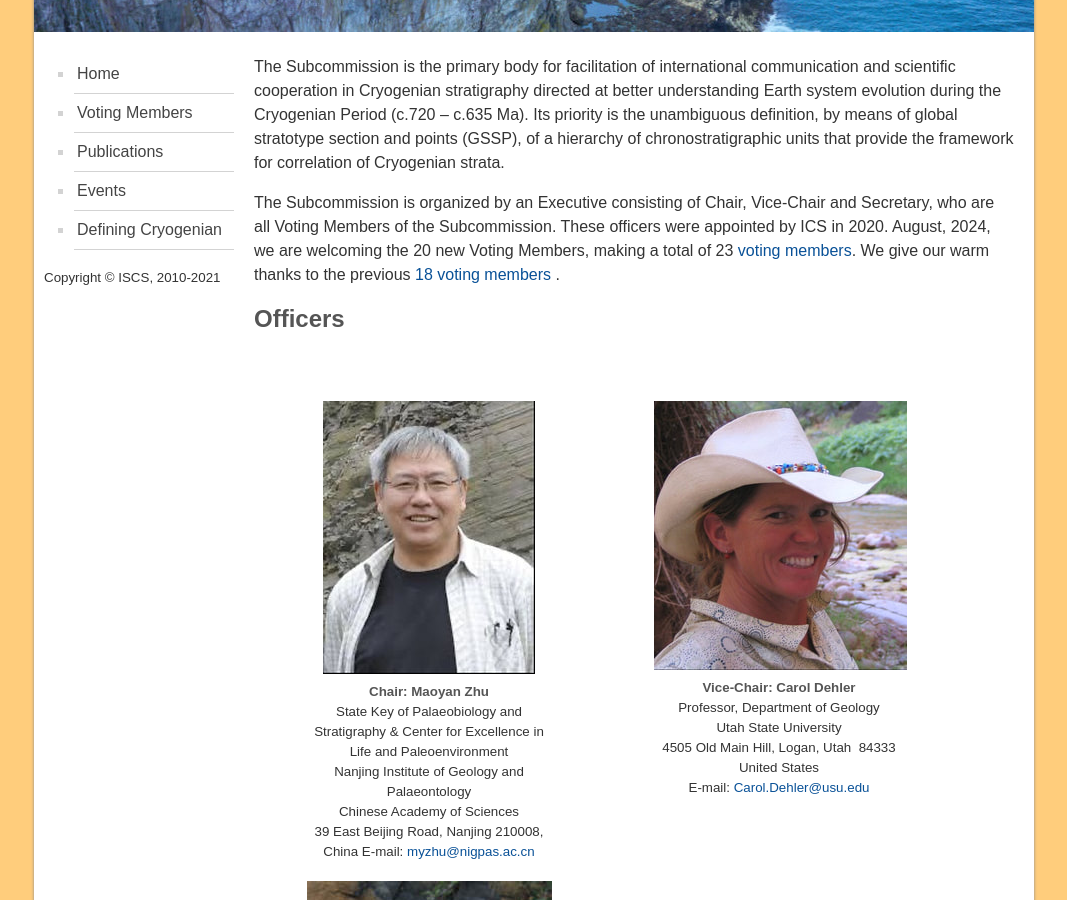
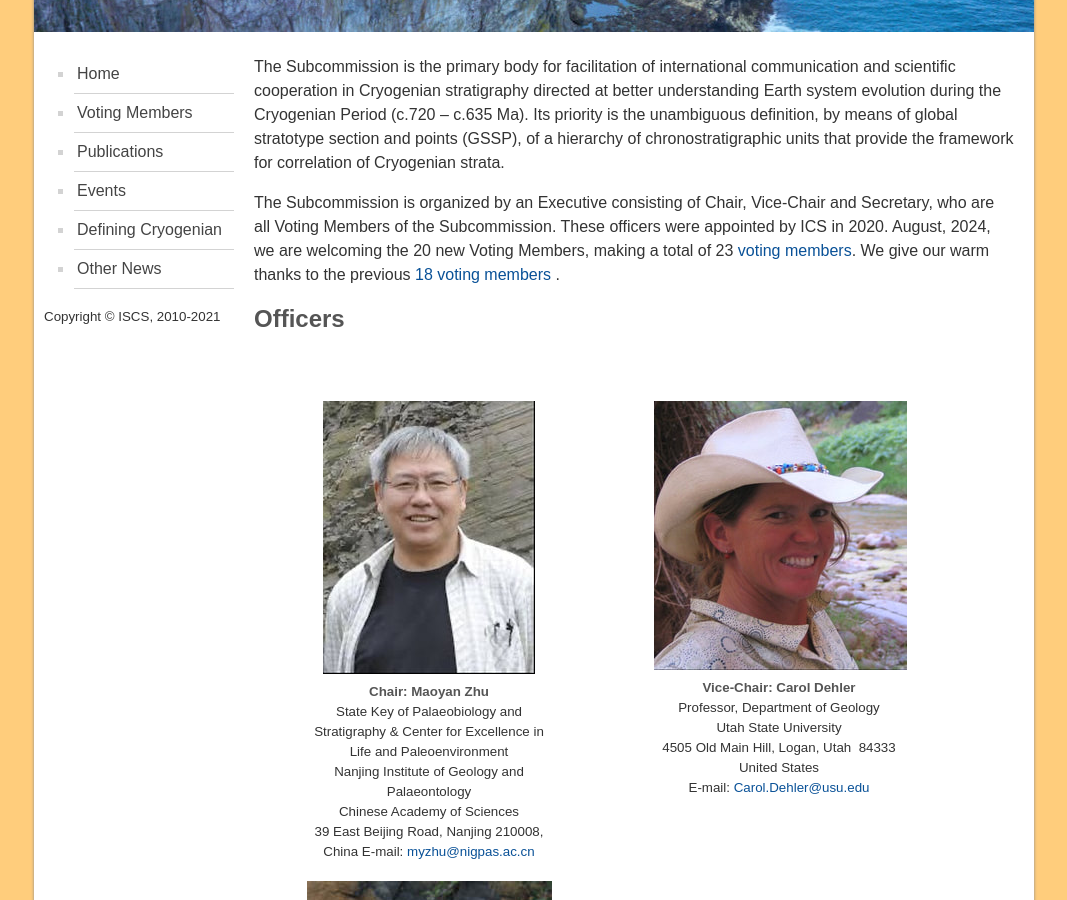
Before and after one commit to i-c-stratigraphy/subcommission-cryogenian, a Jekyll site: the page built from pages/index.md, in a window 1280 px wide and 900 px high, scrolled down 353 px. Shown: the whole window, without its empty margins (106-1173 px from the left). Built offline with Jekyll 4.4.1, drawn with Linux system fonts in a browser that asks for light colours.

Commit message:
Update menu.html

```diff
--- a/_includes/menu.html
+++ b/_includes/menu.html
@@ -23,6 +23,7 @@
     <li><a href="publications">Publications</a></li>
     <li><a href="events">Events</a></li>
     <li><a href="defining">Defining Cryogenian</a></li>
+     <li><a href="defining">Other News</a></li>
     <!--
     <li><a href="meetings">Forthcoming Meetings</a></li>
     <li><a href="correlations">Cambrian Correlation Schemes</a></li>
```
